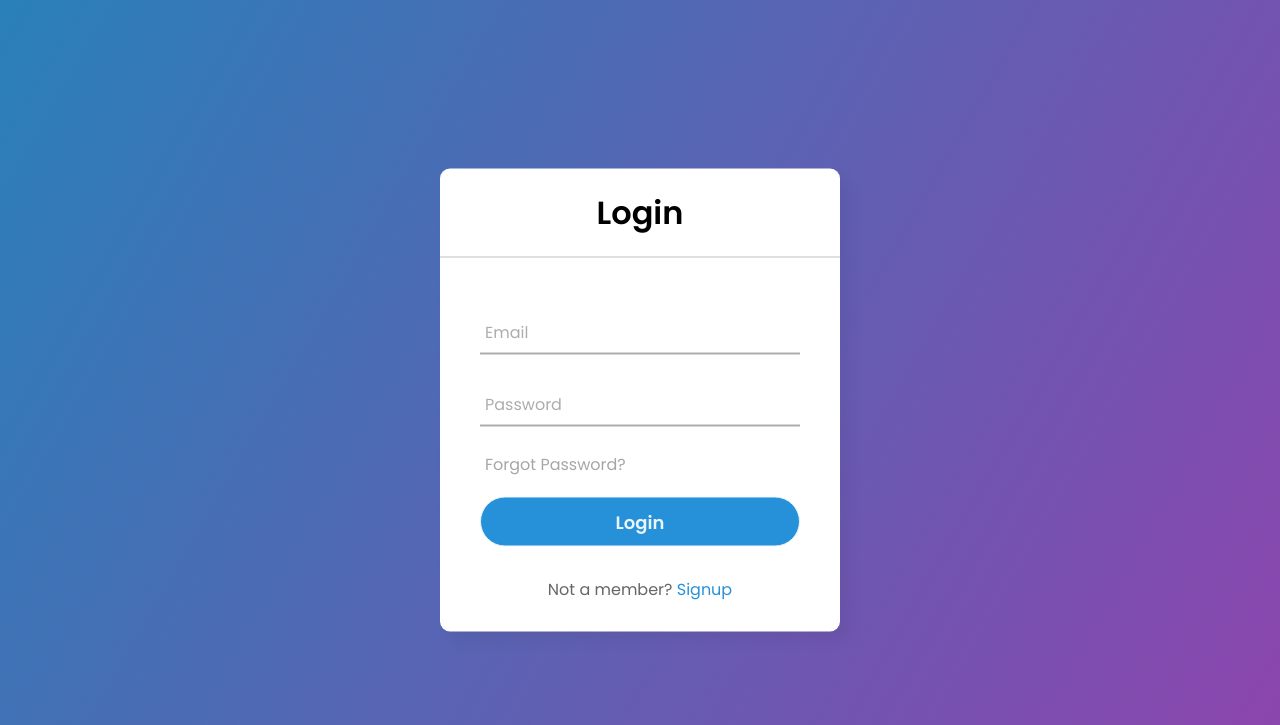
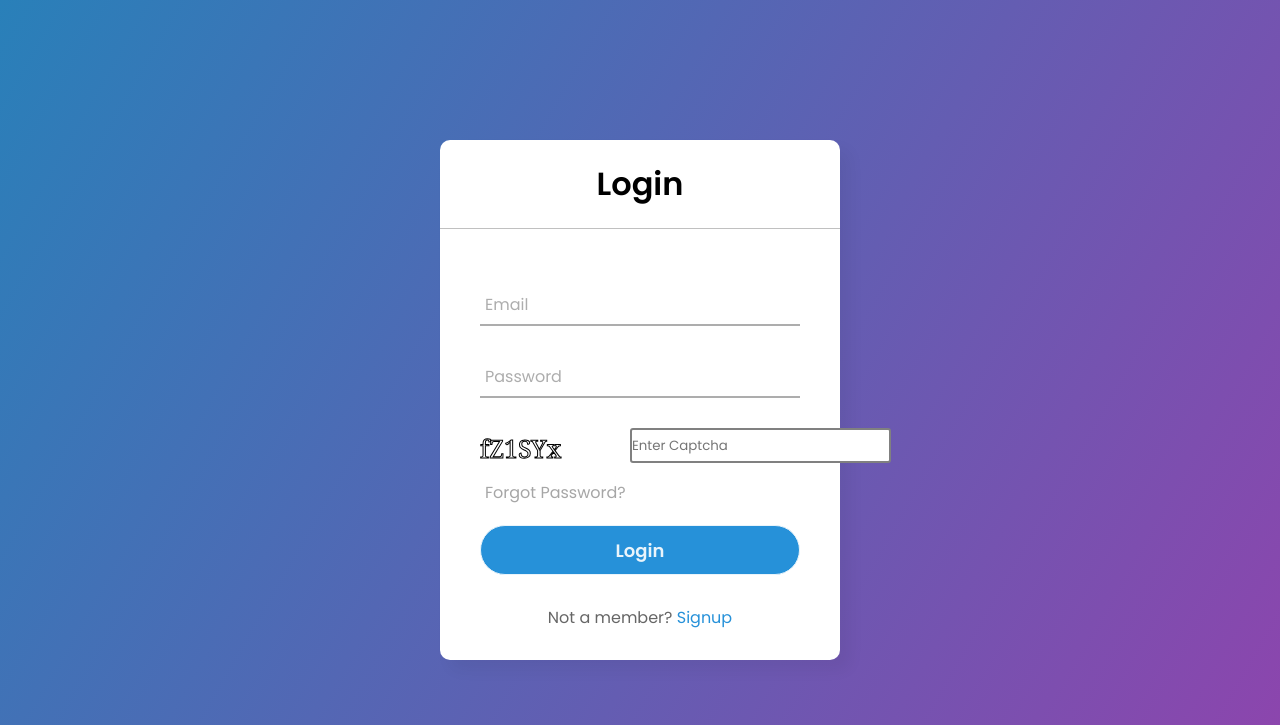
Before and after one commit to MaaHiN15/Automated-WordApp-Using-DevOps-Technology, a Flask app: page /user/login in a window 1280 px wide. Shown: the top 725 px of the page. Run offline with Flask 2, Linux system fonts and the light colour scheme.

Commit message:
lets start to dockerize

```diff
--- a/static/css/login.css
+++ b/static/css/login.css
@@ -119,3 +119,9 @@ button[type="submit"]:hover{
   margin-left: 110px;
   color: red;
 }
+
+.align-captcha{
+  display: flex;
+  flex-direction: row;
+  align-items: center;
+}
--- a/static/css/main-dialog.css
+++ b/static/css/main-dialog.css
@@ -1,3 +1,8 @@
+a{
+  cursor:pointer !important ;
+}
+
+
 .dialog-wrapper {
     position: fixed;
     display: flex;
--- a/static/js/login.js
+++ b/static/js/login.js
@@ -1,5 +1,4 @@
-async function login_function(event) {
-    event.preventDefault();
+async function login_function() {
     const email = document.getElementById('email').value;
     const password = document.getElementById('password').value;
     db_msg = document.getElementById('msg')
@@ -23,4 +22,53 @@ async function login_function(event) {
             }
         })
 };
-document.getElementById("login").addEventListener('click', login_function);
+
+
+
+
+
+
+// captcha function
+
+var code;
+function createCaptcha() {
+  //clear the contents of captcha div first
+  document.getElementById('captcha').innerHTML = "";
+  var charsArray =
+  "0123456789abcdefghijklmnopqrstuvwxyzABCDEFGHIJKLMNOPQRSTUVWXYZ";
+  var lengthOtp = 6;
+  var captcha = [];
+  for (var i = 0; i < lengthOtp; i++) {
+    //below code will not allow Repetition of Characters
+    var index = Math.floor(Math.random() * charsArray.length + 1); //get the next character from the array
+    if (captcha.indexOf(charsArray[index]) == -1)
+      captcha.push(charsArray[index]);
+    else i--;
+  }
+  var canv = document.createElement("canvas");
+  canv.id = "captcha";
+  canv.width = 100;
+  canv.height = 50;
+  var ctx = canv.getContext("2d");
+  ctx.font = "25px Georgia";
+  ctx.strokeText(captcha.join(""), 0, 30);
+  //storing captcha so that can validate you can save it somewhere else according to your specific requirements
+  code = captcha.join("");
+  document.getElementById("captcha").appendChild(canv); // adds the canvas to the body element
+
+
+}
+function validateCaptcha(event) {
+  event.preventDefault();
+  debugger
+  if (document.getElementById("cpatchaTextBox").value == code) {
+    login_function(this);
+    console.log("validate captcha comes")
+  }else{
+    alert("Invalid Captcha. try Again");
+    createCaptcha();
+  }
+}
+
+
+document.getElementById("login").addEventListener('click', validateCaptcha);
--- a/templates/main.html
+++ b/templates/main.html
@@ -32,7 +32,7 @@
                 <div class="back">
                     <a class="previous" onclick="history.back()" style="color: aliceblue;"><img
                             src="../static/images/back-arrow.png" alt=""
-                            style="width: 20px; height: 20px;  padding-bottom: 3px;">
+                            style="width: 20px; height: 20px;  cursor: pointer; padding-bottom: 3px;">
                         Back</a>
                 </div>
                 <h3 class="title p-3" style="font-size: 30PX; text-align: center; color: rgb(204, 229, 245);">CATEGORY
--- a/user/db.py
+++ b/user/db.py
@@ -1,7 +1,9 @@
 from pymongo import MongoClient
+import os
 
 def db_connect():
-    client = MongoClient('mongodb+srv://maahin:admin@maahin-cluster.qsy8xid.mongodb.net/?retryWrites=true&w=majority')
+    # client = MongoClient('mongodb+srv://maahin:admin@maahin-cluster.qsy8xid.mongodb.net/?retryWrites=true&w=majority')
+    client = MongoClient(os.environ['DB_ADDRESS'])
     # client.db.auth.drop()
     return client.db.auth
 db_connect()
--- a/user/templates/login.html
+++ b/user/templates/login.html
@@ -7,7 +7,7 @@
     <link rel="stylesheet" href="../../static/css/login.css">
 </head>
 
-<body>
+<body onload="createCaptcha()">
     <div class="center">
         <h1>Login</h1>
         <p id="msg" class="hidden">Enter valid credentials</p>
@@ -22,6 +22,11 @@
                 <span></span>
                 <label>Password</label>
             </div>
+
+            <div style="display: flex; flex-direction: row;">
+                <div id="captcha"></div>
+                <input type="text" placeholder="Enter Captcha" style="height: 35px; margin-left: 50px; border: 2px solid grey; border-radius: 3px;" id="cpatchaTextBox" />
+            </div>
             <div class="pass">Forgot Password?</div>
             <button type="submit" id="login">Login</button>
             <div class="signup_link">Not a member? <a href="/user/register">Signup</a>
@@ -30,4 +35,5 @@
     </div>
     <script src="../../static/js/login.js"></script>
 </body>
+
 </html>
```
Also changed, not shown: 2 other files.
